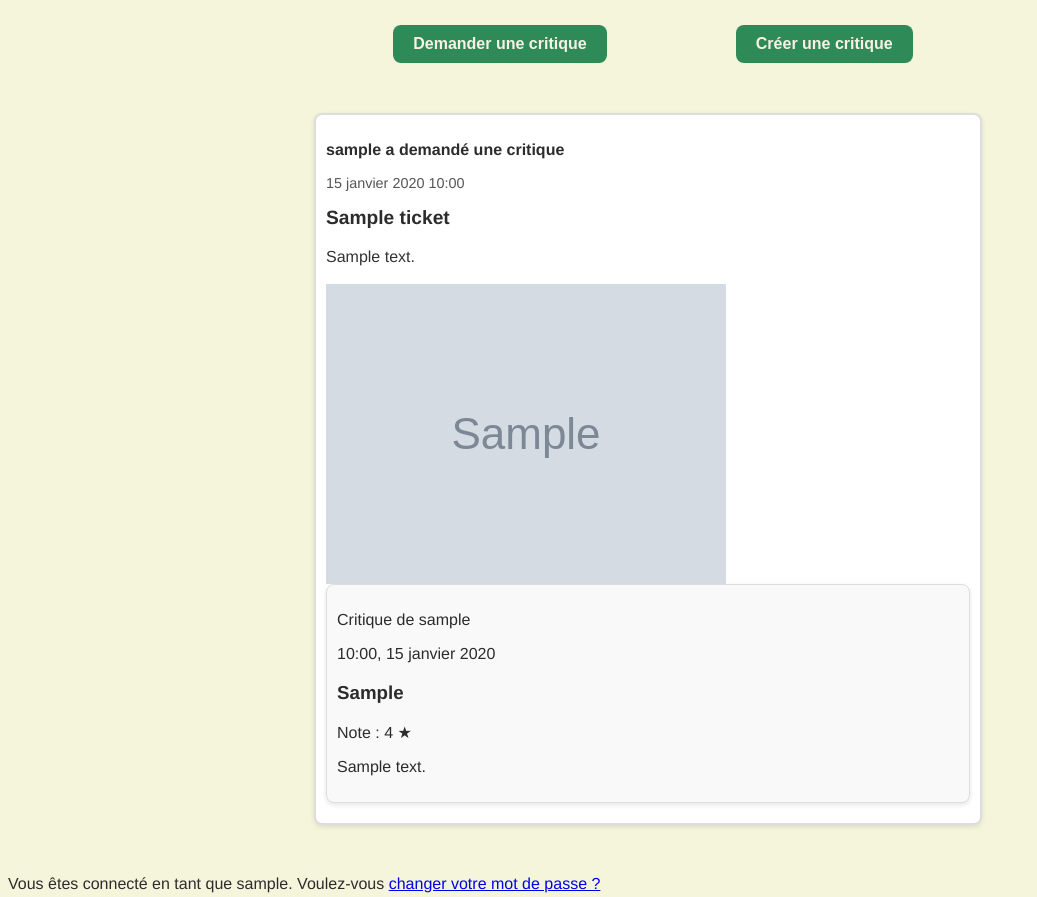
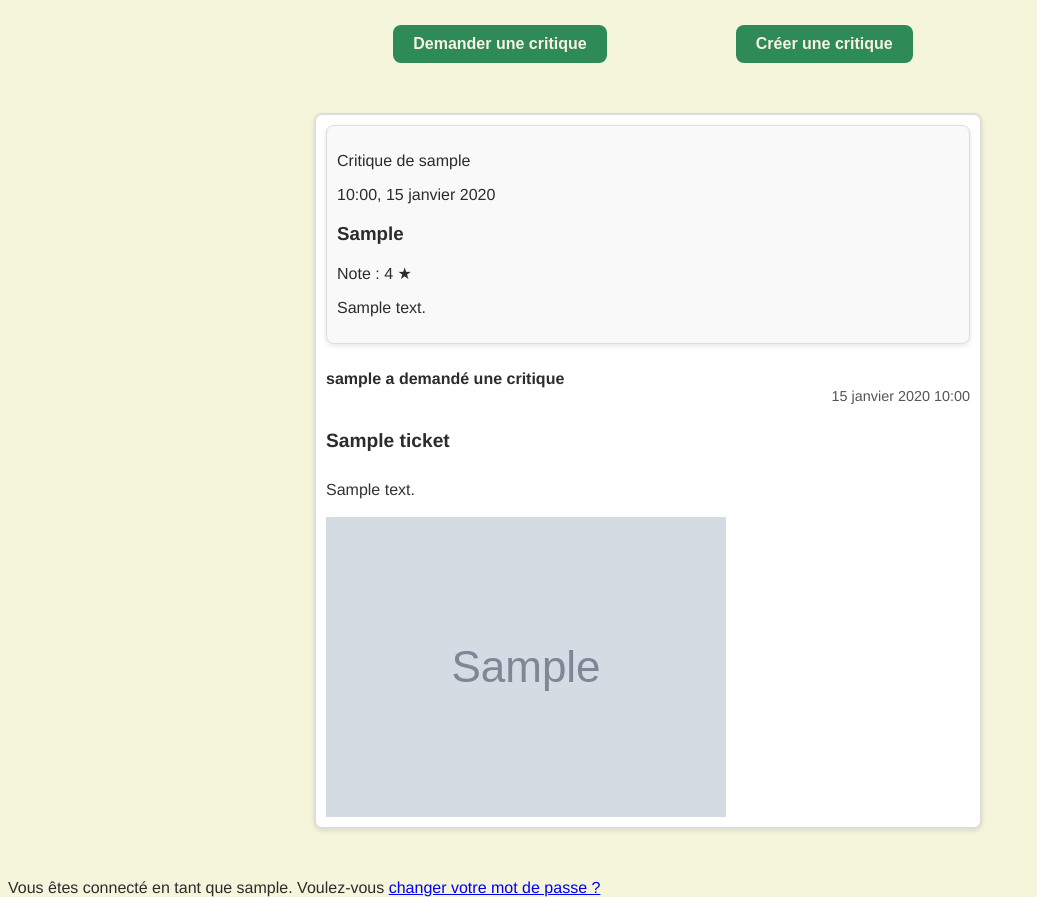
Before and after one commit to SallyPJ/ocp9, a Django app: page /home/ in a window 1280 px wide. Shown: the part 117-1014 px from the top of the page, without its empty margins (0-1037 px from the left). Run offline with Django 5.2, Linux system fonts and the light colour scheme; a user stored in the database is signed in; tables that the repository leaves empty hold one stand-in row (values such as "Sample post"); grey boxes marked "Sample" are stand-in pictures.

Commit message:
style : mise en forme du feed principal

```diff
--- a/BooksReview/reviews/models.py
+++ b/BooksReview/reviews/models.py
@@ -11,7 +11,7 @@ class Photo(models.Model):
     uploader = models.ForeignKey(settings.AUTH_USER_MODEL, on_delete=models.CASCADE)
     date_created = models.DateTimeField(auto_now_add=True)
 
-    IMAGE_MAX_SIZE = (800,800)
+    IMAGE_MAX_SIZE = (400, 400)
     def resize_image(self):
         image = Image.open(self.image)
         image.thumbnail(self.IMAGE_MAX_SIZE)
--- a/BooksReview/reviews/templates/reviews/display-feed.html
+++ b/BooksReview/reviews/templates/reviews/display-feed.html
@@ -1,44 +1,52 @@
 {% block content %}
     <!-- Section d'affichage des tickets -->
-    <section class="tickets-list">
+    <section class="feed-container">
         {% if tickets %}
             {% for ticket in tickets %}
-                <article class="tickets-list__ticket">
-                    <p class="ticket__user">{{ ticket.user }} a demandé une critique</p>
-                    <time class="ticket__time">{{ ticket.time_created }}</time>
-                    <h2 class="ticket__title">{{ ticket.title }}</h2>
-                    <p class="ticket__description">{{ ticket.description }}</p>
+                <article class="feed-container__item">
+
+                    <!-- Affichage de la critique associée -->
+                    {% if ticket.review_set.all %}
+                        <section class="review-list">
+                            {% for review in ticket.review_set.all %}
+                                <div class="review-item">
+                                    <header class="review-item__header">
+                                        <p class="review-item__author">Critique de {{ review.user }}</p>
+                                        <time class="review-item__time" datetime="{{ review.time_created|date:'c' }}">{{ review.time_created|date:'H:i, d F Y' }}</time>
+                                    </header>
+                                    <h3 class="review-item__headline">{{ review.headline }}</h3>
+                                    <p class="review-item__rating">Note : {{ review.rating }} ★</p>
+                                    <p class="review-item_body">{{ review.body }}</p>
+                                </div>
+                            {% endfor %}
+                        </section>
+                    {% endif %}
+
+                    <!-- Ticket -->
+                    <section class="ticket-item">
+                        <header class="ticket-item__header">
+                            <p class="ticket-item__author">{{ ticket.user }} a demandé une critique</p>
+                            <time class="ticket-item__time">{{ ticket.time_created }}</time>
+                        </header>
+                    <h2 class="ticket-item__headline">{{ ticket.title }}</h2>
+                    <p class="ticket-item__description">{{ ticket.description }}</p>
+                    </section>
 
                     {% if ticket.photo %}
-                        <img class="ticket__image" src="{{ ticket.photo.image.url }}" alt="Photo du billet">
+                        <img class="ticket-item__image" src="{{ ticket.photo.image.url }}" alt="Photo du billet">
                     {% endif %}
 
                     {% if show_buttons and ticket.user == request.user %}
                         <a href="{% url 'edit_ticket' ticket.id %}" class="btn btn-primary">Modifier</a>
-                    <!-- A corriger -->
                         <form method="post" action="{% url 'edit_ticket' ticket.id %}">
                             {{ delete_form }}
                             {% csrf_token %}
-                        <button type="submit" name = "delete_ticket" class="btn btn-secondary">Supprimer</button>
+                            <button type="submit" name="delete_ticket" class="btn btn-secondary">Supprimer</button>
                         </form>
                     {% endif %}
 
-                    <!-- Affichage de la critique associée -->
-                    {% if ticket.review_set.all %}
-                        <section class="ticket__review">
-                            {% for review in ticket.review_set.all %}
-                                <div class="review">
-                                    <header class="review__header">
-                                        <p>Critique de {{ review.user }}</p>
-                                        <time datetime="{{ review.time_created|date:'c' }}">{{ review.time_created|date:'H:i, d F Y' }}</time>
-                                    </header>
-                                    <h3 class="review__headline">{{ review.headline }}</h3>
-                                    <p class="review__rating">Note : {{ review.rating }} ★</p>
-                                    <p class="review__body">{{ review.body }}</p>
-                                </div>
-                            {% endfor %}
-                        </section>
-                    {% else %}
+                    <!-- Bouton pour créer une critique si aucune n'est associée -->
+                    {% if not ticket.review_set.all %}
                         <button type="button" class="btn btn-primary" onclick="window.location.href='{% url 'create-review' ticket.id %}'">Créer une critique</button>
                     {% endif %}
                 </article>
--- a/BooksReview/static/styles.css
+++ b/BooksReview/static/styles.css
@@ -33,7 +33,6 @@ body {
 }
 
 .navbar__menu {
-
     display: flex;
     gap: 20px;
     margin: 20px;
@@ -173,52 +172,67 @@ button.navbar__link:hover {
 
 }
 
-.tickets-list {
+.feed-container {
     display: flex;
     flex-direction: column;
     gap: 20px; /* Espacement entre les tickets */
     margin: 50px ;
 }
 
-.tickets-list__ticket {
+.feed-container__item {
     border: 2px solid #ddd;
     border-radius: 8px; /* Coins arrondis */
     padding: 10px; /* Espacement interne */
     background-color: #fff; /* Fond blanc */
     box-shadow: 0 2px 5px rgba(0, 0, 0, 0.1); /* Ombre pour l'esthétique */
 
-.ticket__user {
+.ticket-item {
+    display: flex;
+    flex-direction: column;
+    overflow: hidden;
+
+}
+
+.ticket-item__header {
+    display: flex; /* Active le mode Flexbox pour aligner les éléments horizontalement */
+    justify-content: space-between; /* Place les éléments aux extrémités (gauche et droite) */
+    align-items: center; /* Centre verticalement l'auteur et le temps */
+    margin-bottom: 10px;
+}
+
+.ticket-item__author {
     font-weight: bold;
     font-size: 1rem;
 }
 
-.ticket__time {
+.ticket-item__time {
     font-size: 0.9rem;
     color: #555;
+    align-self: flex-end;
 }
 
 /* Contenu */
-.ticket__title {
+.ticket-item__headline {
     font-size: 1.2rem;
     font-weight: bold;
     margin-bottom: 10px;
 }
 
-.ticket__description {
+.ticket-item__description {
     margin-bottom: 15px;
     line-height: 1.5;
     color: #333;
 }
 
 /* Image */
-.ticket__image img {
-    max-width: 100%;
-    height: auto;
-    border: 1px solid #ddd;
-    border-radius: 5px;
+.ticket-item__image img {
+    max-width: 100%; /* Limite la largeur de l'image à celle de la carte */
+    height: auto; /* Préserve le ratio de l'image */
+    border-radius: 4px; /* Ajout d'un léger arrondi aux coins */
+    object-fit: cover; /* Gère le recadrage des images si nécessaire */
 }
 
-.review {
+.review-item {
     border: 1px solid #ddd;
     border-radius: 8px;
     padding: 10px;
```
Lines whose indentation alone changed are shown as unchanged.
